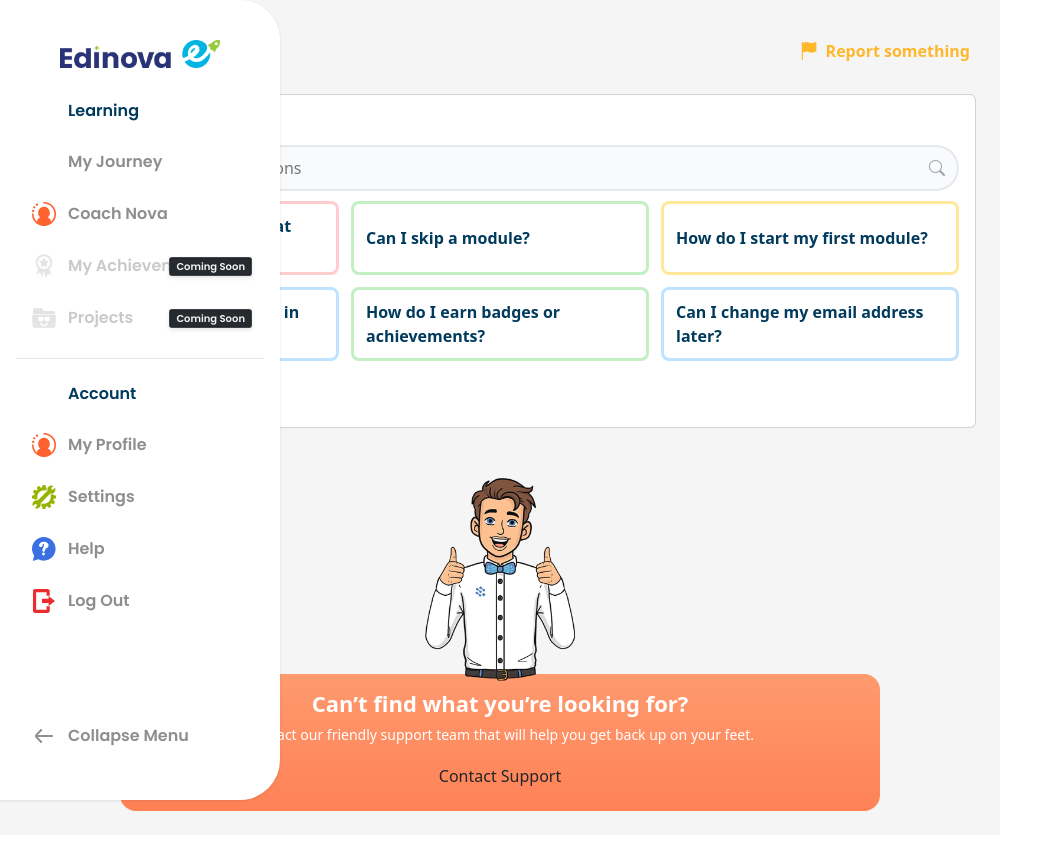
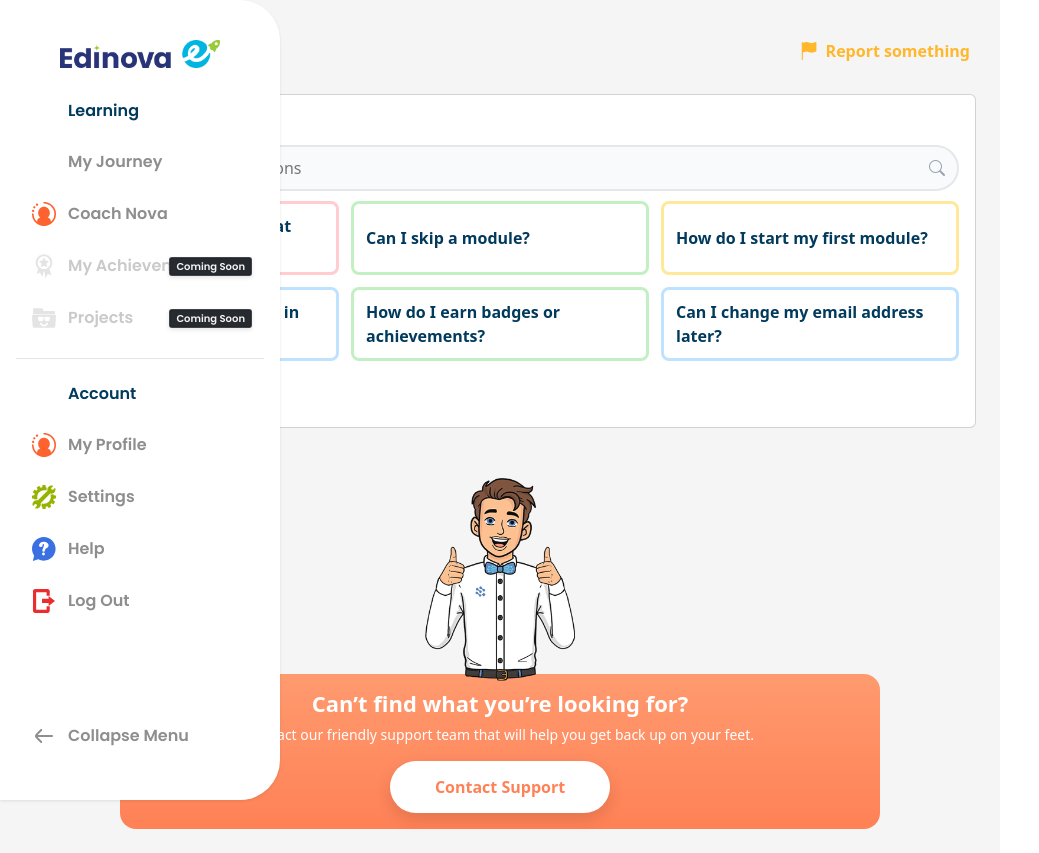
Before and after one commit to TerryB26/edi-student-track, a React (Create React App) app: page /help in a window 1280 px wide. Shown: the whole page, without its empty margins (0-1039 px from the left). Built offline with nearby package versions, Linux system fonts and the light colour scheme.

Commit message:
help page

```diff
--- a/src/components/Help/Help.css
+++ b/src/components/Help/Help.css
@@ -29,19 +29,40 @@
 .support-illustration { display: flex; align-items: center; justify-content: center; margin-top: 50px; margin-bottom: -15px; }
 .support-illustration img { width: 150px; height: auto; display: block; opacity: 0.95; }
 .contact-support {
-  margin: 8px auto 0; /* center and add top spacing */
+  margin: 8px auto 0;
   background: linear-gradient(180deg, #ff9a6f 0%, #ff8156 100%);
   border-radius: 16px;
-  padding: 16px 24px; /* slightly smaller */
+  padding: 16px 24px;
   color: #fff;
   text-align: center;
-  max-width: 760px; /* prevent overly wide card on desktop */
-  width: calc(100% - 32px); /* add side space on small screens */
+  max-width: 760px;
+  width: calc(100% - 32px);
 }
 .support-content h3 { margin: 0 0 8px 0; font-size: 22px; font-weight: 800; }
-.support-content p { margin: 0 0 12px 0; font-size: 14px; }
-.btn-support { background: #fff; color: #ff8156; font-weight: 700; border: none; border-radius: 12px; padding: 10px 16px; }
-.btn-support:hover { background: #f8f9fa; }
+.support-content p { margin: 0 0 16px 0; font-size: 14px; }
+.contact-support .btn-support {
+  background: #fff;
+  color: #ff8156;
+  font-weight: 600;
+  border: none;
+  border-radius: 9999px; /* pill */
+  padding: 14px 28px;
+  display: inline-flex;
+  align-items: center;
+  justify-content: center;
+  min-width: 220px;
+  font-size: 16px;
+  box-shadow: 0 6px 16px rgba(0, 0, 0, 0.12);
+}
+.contact-support .btn-support:hover {
+  background: #ffffff;
+  color: #ff8156;
+  box-shadow: 0 8px 20px rgba(0, 0, 0, 0.14);
+}
+.contact-support .btn-support:active {
+  transform: translateY(0.5px);
+  box-shadow: 0 4px 12px rgba(0, 0, 0, 0.12);
+}
 
 /* Mobile */
 @media (max-width: 768px) {
```
